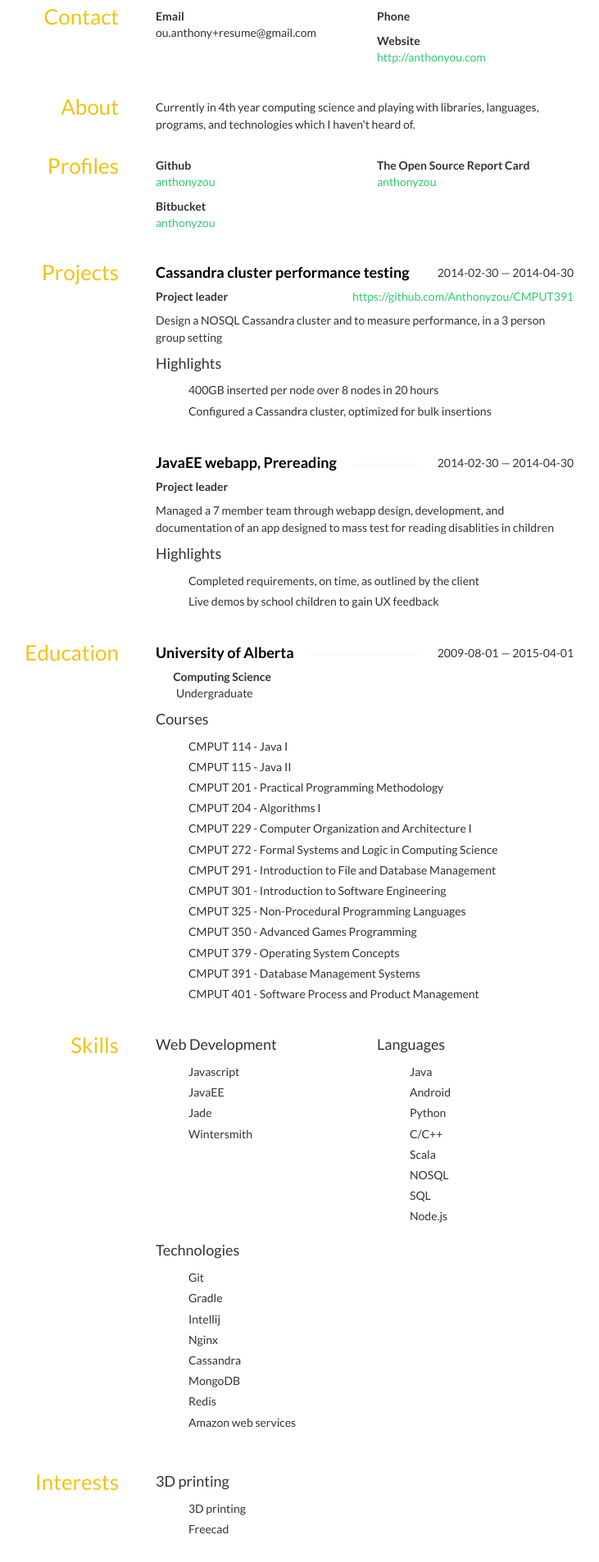
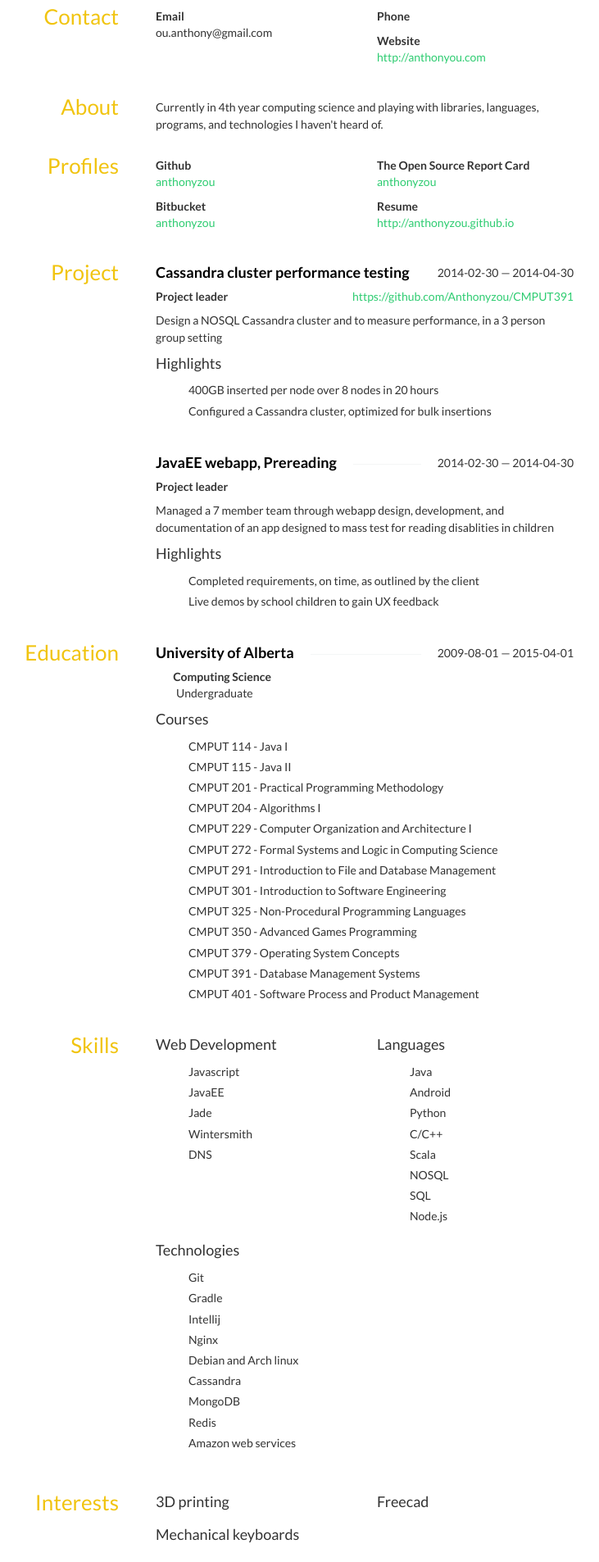
Before and after one commit to Anthonyzou/anthonyzou.github.io, a plain HTML site: page index.html in a window 1280 px wide. Shown: the part 200-2106 px from the top of the page at 82% size, without its empty margins (285-1016 px from the left). Drawn offline with nearby package versions, Linux system fonts and the light colour scheme; some icons are missing.

Commit message:
That time of minor changes

```diff
--- a/index.html
+++ b/index.html
@@ -216,7 +216,7 @@ h4 span:first-child {
 			<div class="row">
 			<div class="col-sm-6">
 				<strong>Email</strong>
-				<div class="email">ou.anthony+resume@gmail.com</div>
+				<div class="email">ou.anthony@gmail.com</div>
 			</div>
 			<div class="col-sm-6">
 				<strong>Phone</strong>
@@ -236,7 +236,7 @@ h4 span:first-child {
 			<h3>About</h3>
 		</aside>
 		<div class="col-sm-9">
-			<p>Currently in 4th year computing science and playing with libraries, languages, programs, and technologies which I haven&#x27;t heard of.</p>
+			<p>Currently in 4th year computing science and playing with libraries, languages, programs, and technologies I haven&#x27;t heard of.</p>
 		</div>
 	</section>
 	<section id="profiles" class="row">
@@ -275,13 +275,21 @@ h4 span:first-child {
 						</div>
 					</div>
 				</div>
+				<div class="col-sm-6">
+					<strong class="network">
+						resume
+					</strong>
+						<div class="url">
+							<a href="http://anthonyzou.github.io">http://anthonyzou.github.io</a>
+						</div>
+				</div>
 			</div>
 		</div>
 	</section>
 
 	<section id="work" class="row">
 		<aside class="col-sm-3">
-			<h3>Projects</h3>
+			<h3>Project</h3>
 		</aside>
 		<div class="col-sm-9">
 			<div class="row">
@@ -388,6 +396,7 @@ h4 span:first-child {
 					<li>JavaEE</li>
 					<li>Jade</li>
 					<li>Wintersmith</li>
+					<li>DNS</li>
 				</ul>
 			</div>
 			<div class="col-sm-6">
@@ -414,6 +423,7 @@ h4 span:first-child {
 					<li>Gradle</li>
 					<li>Intellij</li>
 					<li>Nginx</li>
+					<li>Debian and Arch linux</li>
 					<li>Cassandra</li>
 					<li>MongoDB</li>
 					<li>Redis</li>
@@ -435,10 +445,16 @@ h4 span:first-child {
 				<div class="name">
 					<h4>3D printing</h4>
 				</div>
-				<ul class="keywords">
-					<li>3D printing</li>
-					<li>Freecad</li>
-				</ul>
+			</div>
+			<div class="col-sm-6">
+				<div class="name">
+					<h4>Freecad</h4>
+				</div>
+			</div>
+			<div class="col-sm-6">
+				<div class="name">
+					<h4>Mechanical keyboards</h4>
+				</div>
 			</div>
 			</div>
 		</div>
```
Also changed, not shown: resume.json (+17 -9 lines).
